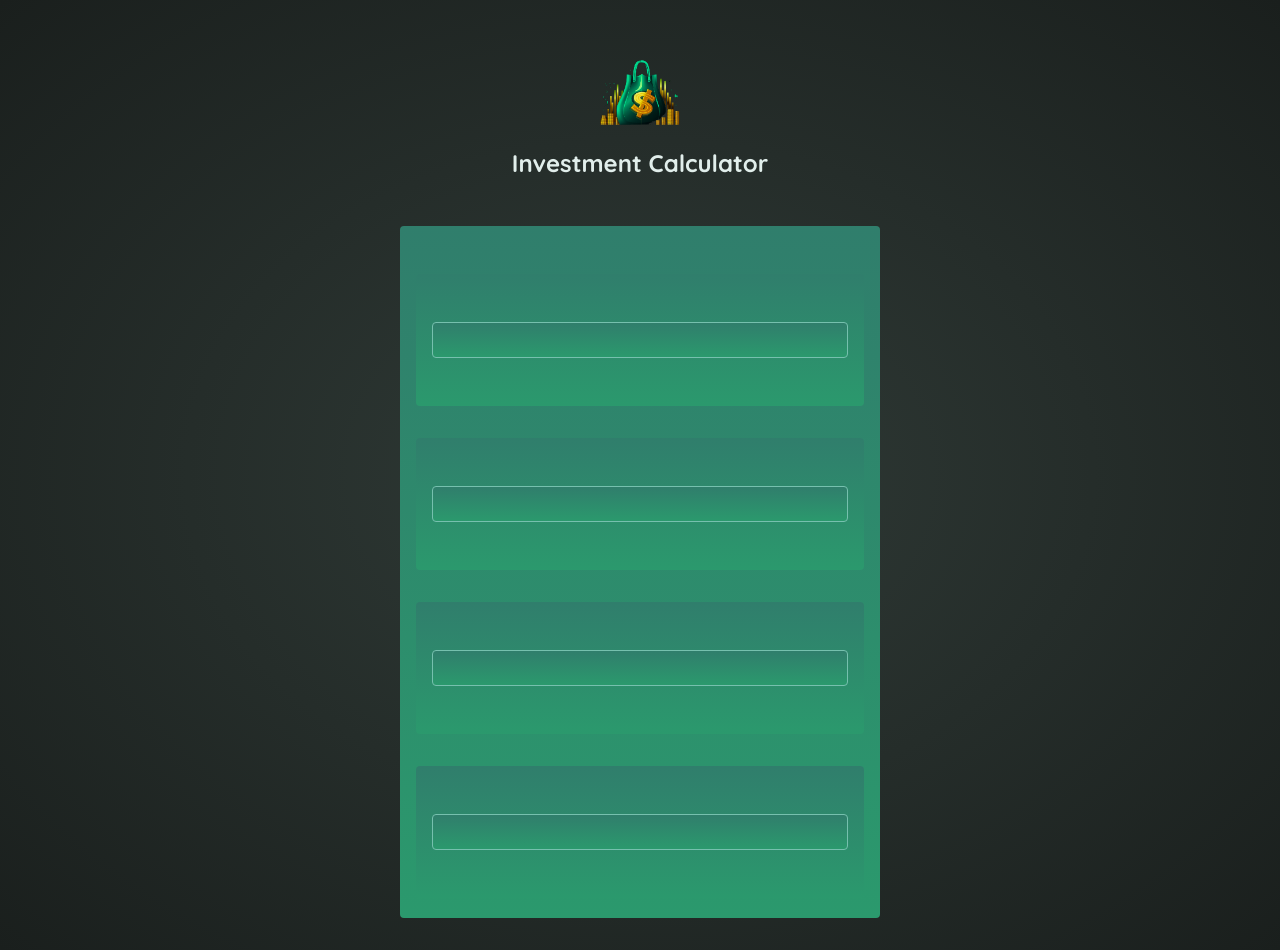
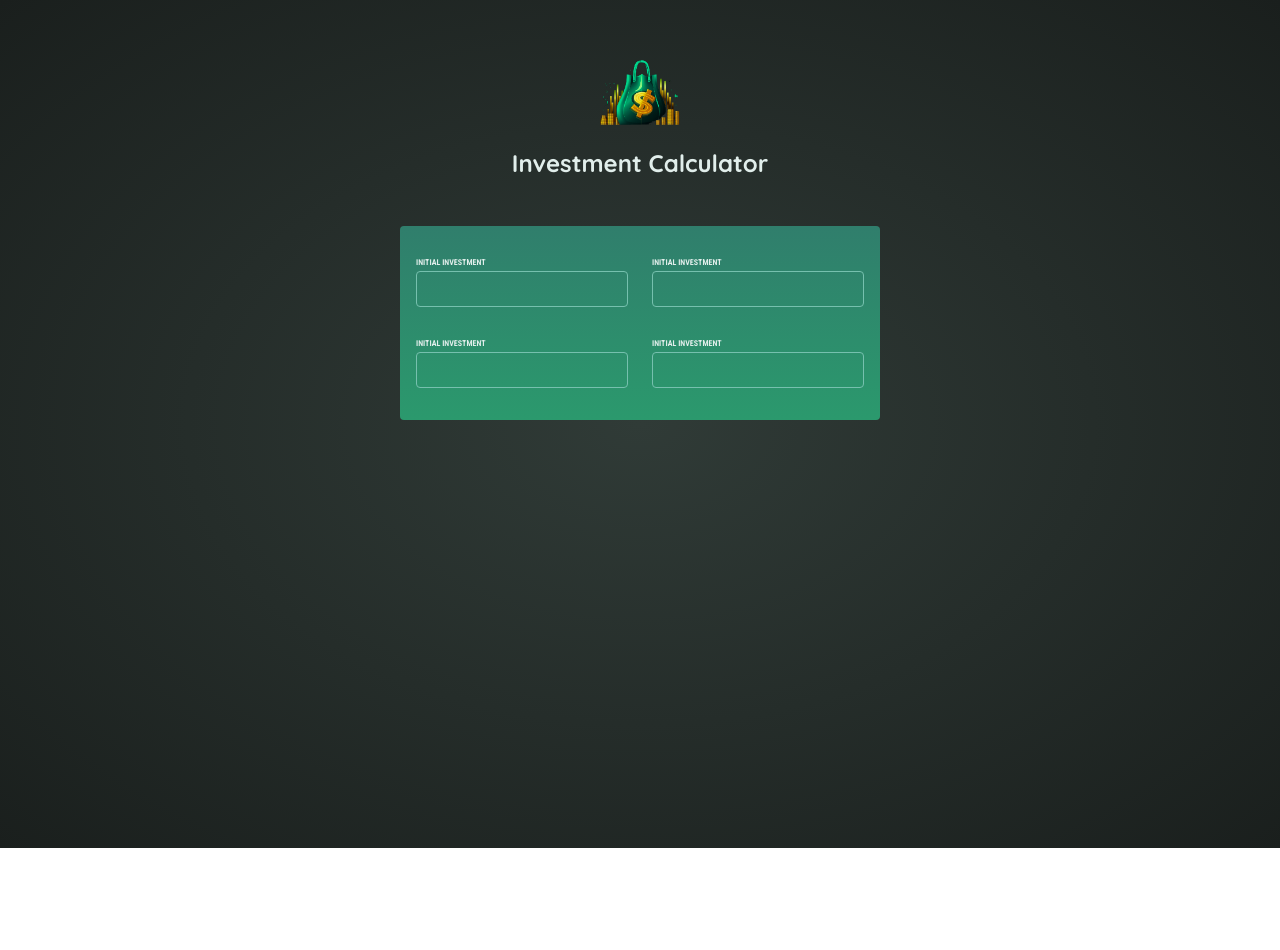
Before and after one commit to AaradhyaGitHub/React-Investment-Calculator, a React (Vite) app: page / in a window 1280 px wide. After the commit the page ends 848 px from the top, so only its background shows below. Built offline with nearby package versions, Linux system fonts and the light colour scheme.

Commit message:
Implemented Text Input Options

```diff
--- a/src/App.jsx
+++ b/src/App.jsx
@@ -8,26 +8,29 @@ function App() {
         <h1>Investment Calculator</h1>
       </header>
 
-      <div id="user-input">
-        <div className="user-input">
-          <label id="user-input">
-            <input id="user-input" type="text" required />
-          </label>
-          <label id="user-input">
-            <input id="user-input" type="text" required />
-          </label>
+      <section id="user-input">
+        <div className="input-group">
+          <p>
+            <label>Initial Investment</label>
+            <input />
+          </p>
+          <p>
+            <label>Initial Investment</label>
+            <input />
+          </p>
+        </div>
+        <div className="input-group">
+          <p>
+            <label>Initial Investment</label>
+            <input />
+          </p>
+          <p>
+            <label>Initial Investment</label>
+            <input />
+          </p>
+        </div>
+      </section>
 
-        </div>
-        <div className="user-input">
-          <label id="user-input">
-            <input id="user-input" type="text" required />
-          </label>
-          <label id="user-input">
-            <input id="user-input" type="text" required />
-          </label>
-
-        </div>
-      </div>
 
 
     </main>
```
